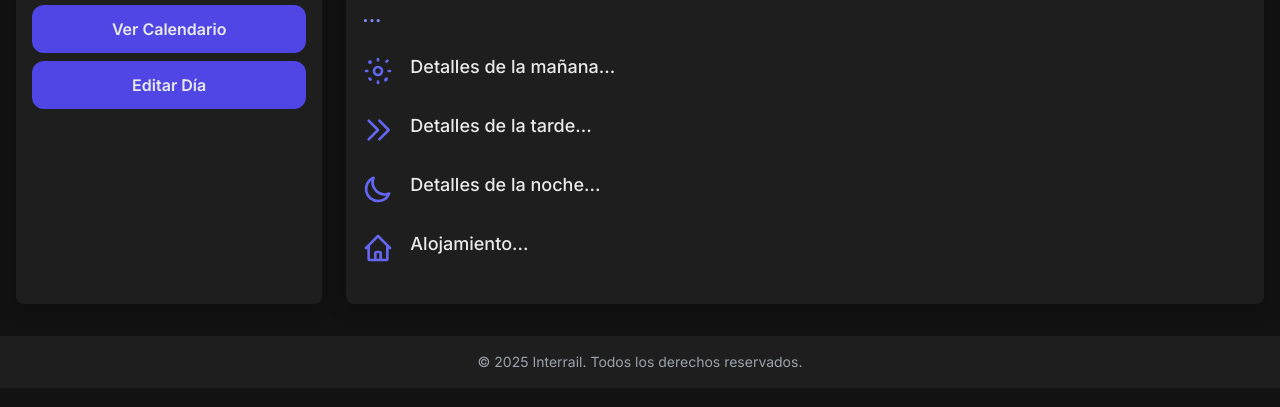
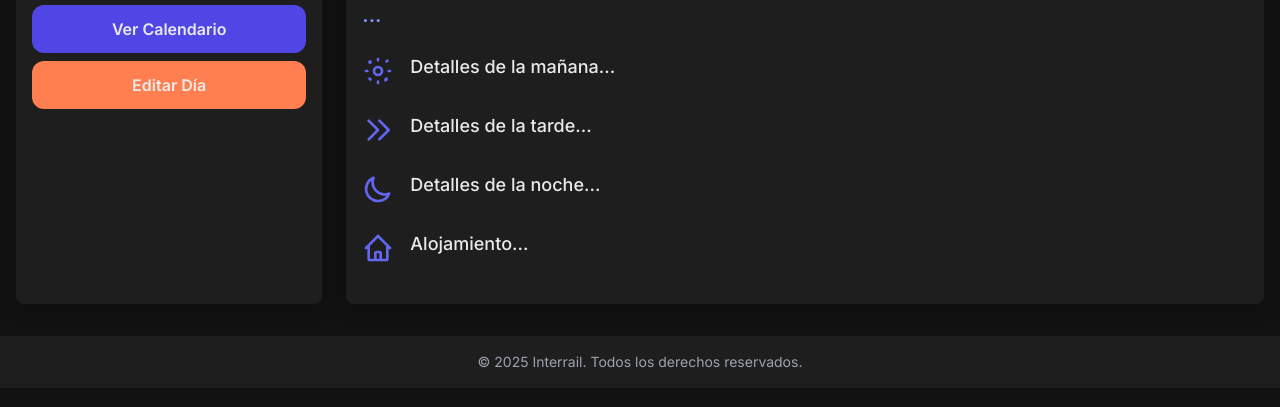
Before and after one commit to Samudiiazzz/Interrail2025app, a website: page index.html in a window 1280 px wide. Shown: the part 177-584 px from the top of the page. Drawn offline with nearby package versions, Linux system fonts and the light colour scheme; no server answers.

Commit message:
Update index.html

```diff
--- a/index.html
+++ b/index.html
@@ -242,6 +242,17 @@
             #main-content {
                 width: 75%;
             }
+        }
+        .primary-button.bg-green-600,
+        #edit-day-button,
+        #mobile-edit-day-button {
+            background-color: #FF7F50 !important;
+            border: none;
+        }
+        .primary-button.bg-green-600:hover,
+        #edit-day-button:hover,
+        #mobile-edit-day-button:hover {
+            background-color: #ff9a76 !important;
         }
     </style>
 </head>
```
